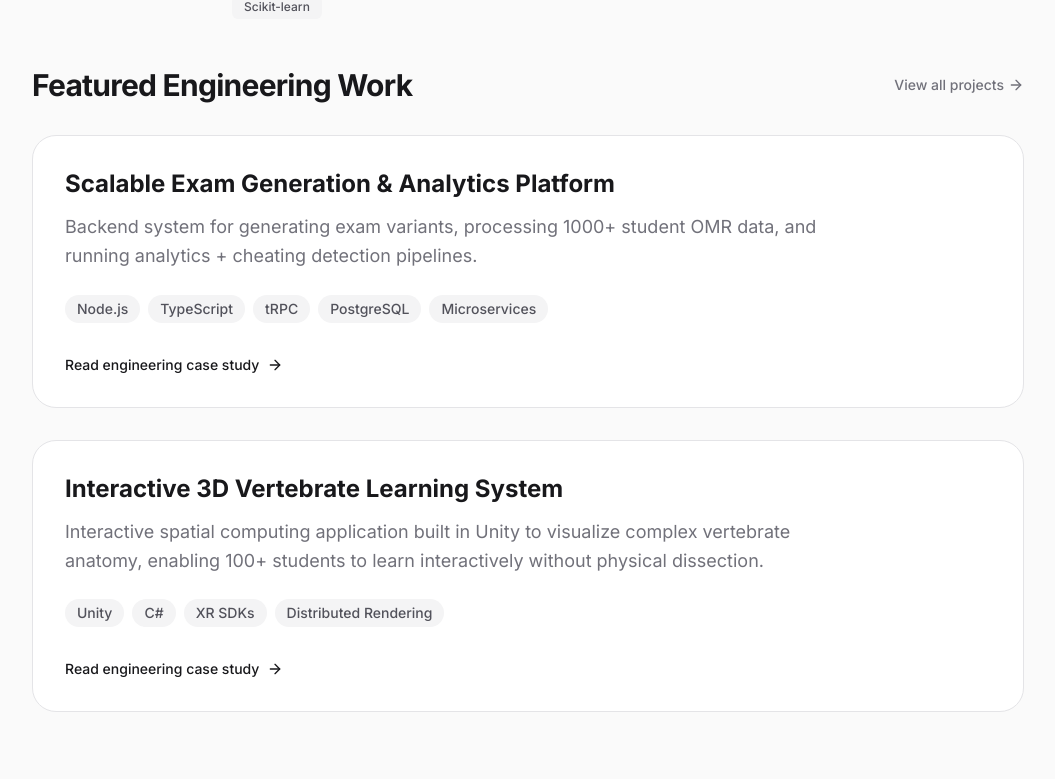
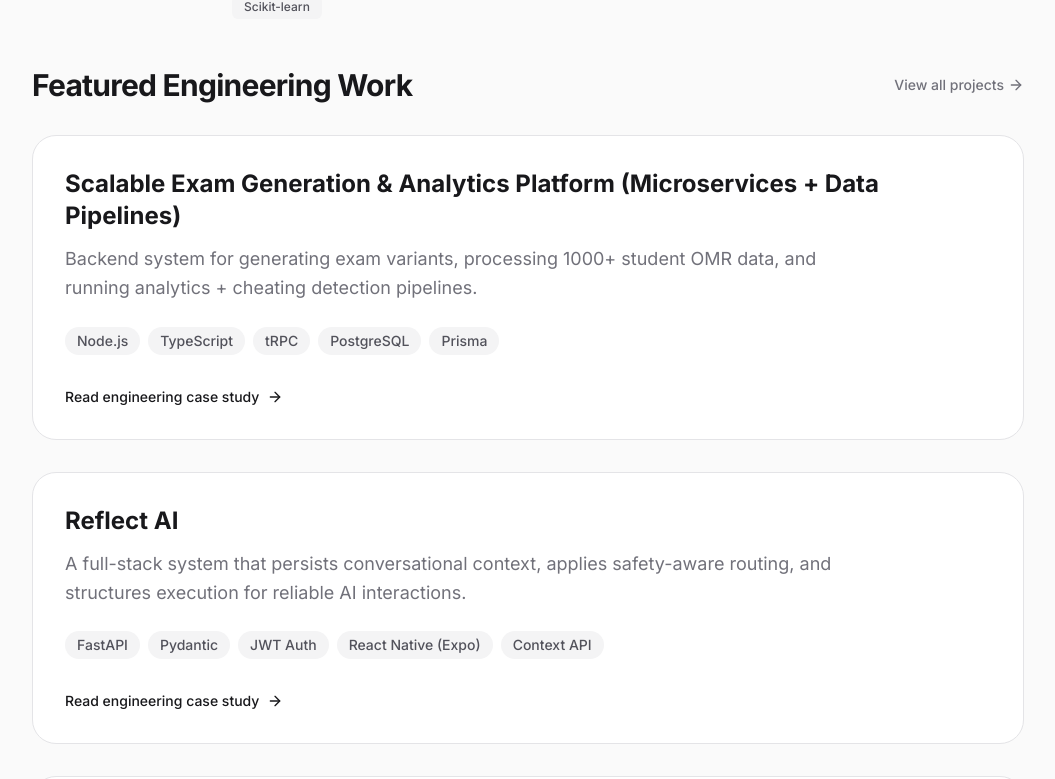
Before and after one commit to d2r3v/d2r3v.github.io, a Next.js app: page / in a window 1280 px wide. Shown: the part 778-1557 px from the top of the page, without its empty margins (112-1167 px from the left). Built offline with nearby package versions, Linux system fonts and the light colour scheme; no server answers.

Commit message:
Updated Landing Page

```diff
--- a/app/page.tsx
+++ b/app/page.tsx
@@ -1,7 +1,14 @@
 import Link from 'next/link'
 import { Github, Linkedin, FileText, ArrowRight } from 'lucide-react'
+import { projectsData } from './projects/data'
 
 export default function Home() {
+  const featuredProjects = projectsData.filter(p => ["exam-generation", "reflect-ai", "xr-vertebrate"].includes(p.id))
+  // Reorder to desired position
+  const reflectProject = featuredProjects.find(p => p.id === 'reflect-ai');
+  const otherProjects = featuredProjects.filter(p => p.id !== 'reflect-ai');
+  const orderedFeaturedProjects = [otherProjects[0], reflectProject!, otherProjects[1]];
+
   return (
     <div className="container mx-auto px-4 max-w-5xl flex flex-col justify-center h-full min-h-[calc(100vh-16rem)] py-20">
       <div className="max-w-3xl animate-in fade-in slide-in-from-bottom-4 duration-1000 delay-100 fill-mode-both">
@@ -87,19 +94,20 @@ export default function Home() {
         </div>
 
         <div className="flex flex-col gap-8">
-          {/* Project 1 */}
+          {orderedFeaturedProjects.map(project => (
             <Link
-            href="/projects/exam-generation-analysis"
+              key={project.id}
+              href={`/projects/${project.slug}`}
               className="group block p-8 rounded-3xl border border-zinc-200 dark:border-zinc-800 bg-white dark:bg-zinc-900 hover:border-zinc-300 dark:hover:border-zinc-700 transition-all hover:shadow-sm"
             >
               <h3 className="text-2xl font-bold mb-3 group-hover:text-zinc-600 dark:group-hover:text-zinc-300 transition-colors">
-              Scalable Exam Generation & Analytics Platform
+                {project.title}
               </h3>
               <p className="text-lg text-zinc-500 dark:text-zinc-400 mb-6 leading-relaxed max-w-3xl">
-              Backend system for generating exam variants, processing 1000+ student OMR data, and running analytics + cheating detection pipelines.
+                {project.summary}
               </p>
               <div className="flex flex-wrap gap-2 mb-8">
-              {["Node.js", "TypeScript", "tRPC", "PostgreSQL", "Microservices"].map((t) => (
+                {project.tech.slice(0, 5).map((t) => (
                   <span key={t} className="px-3 py-1 text-sm font-medium rounded-full bg-zinc-100 dark:bg-zinc-800 text-zinc-600 dark:text-zinc-300">
                     {t}
                   </span>
@@ -110,30 +118,7 @@ export default function Home() {
                 <ArrowRight className="ml-2 h-4 w-4 transition-transform group-hover:translate-x-1" />
               </div>
             </Link>
-
-          {/* Project 2 */}
-          <Link
-            href="/projects/xr-vertebrate-visualization"
-            className="group block p-8 rounded-3xl border border-zinc-200 dark:border-zinc-800 bg-white dark:bg-zinc-900 hover:border-zinc-300 dark:hover:border-zinc-700 transition-all hover:shadow-sm"
-          >
-            <h3 className="text-2xl font-bold mb-3 group-hover:text-zinc-600 dark:group-hover:text-zinc-300 transition-colors">
-              Interactive 3D Vertebrate Learning System
-            </h3>
-            <p className="text-lg text-zinc-500 dark:text-zinc-400 mb-6 leading-relaxed max-w-3xl">
-              Interactive spatial computing application built in Unity to visualize complex vertebrate anatomy, enabling 100+ students to learn interactively without physical dissection.
-            </p>
-            <div className="flex flex-wrap gap-2 mb-8">
-              {["Unity", "C#", "XR SDKs", "Distributed Rendering"].map((t) => (
-                <span key={t} className="px-3 py-1 text-sm font-medium rounded-full bg-zinc-100 dark:bg-zinc-800 text-zinc-600 dark:text-zinc-300">
-                  {t}
-                </span>
           ))}
-            </div>
-            <div className="flex items-center text-sm font-medium text-zinc-900 dark:text-zinc-50">
-              Read engineering case study
-              <ArrowRight className="ml-2 h-4 w-4 transition-transform group-hover:translate-x-1" />
-            </div>
-          </Link>
 
           <Link href="/projects" className="sm:hidden flex items-center justify-center h-12 rounded-xl bg-zinc-100 dark:bg-zinc-800 text-zinc-900 dark:text-zinc-50 font-medium mt-4">
             View all projects
--- a/app/projects/[slug]/page.tsx
+++ b/app/projects/[slug]/page.tsx
@@ -34,6 +34,13 @@ export default async function ProjectCaseStudy({ params }: { params: Promise<{ s
             <p className="text-2xl font-medium text-zinc-900 dark:text-zinc-100 mb-6">
               {project.tagline}
             </p>
+          )}
+          {project.status && (
+            <div className="mb-6">
+              <span className="inline-flex items-center rounded-md bg-blue-50 px-2 py-1 text-xs font-medium text-blue-700 ring-1 ring-inset ring-blue-700/10 dark:bg-blue-900/10 dark:text-blue-400 dark:ring-blue-400/20">
+                Status: {project.status}
+              </span>
+            </div>
           )}
           {(project.summary || project.description) && (
             <p className="text-xl text-zinc-600 dark:text-zinc-300 leading-relaxed">
--- a/app/projects/data.ts
+++ b/app/projects/data.ts
@@ -19,6 +19,7 @@ export type Project = {
   githubUrl: string
   demoUrl?: string
   reportUrl?: string
+  status?: string
 }
 
 export const projectsData: Project[] = [
@@ -63,7 +64,8 @@ export const projectsData: Project[] = [
     ],
     tech: ["Node.js", "TypeScript", "tRPC", "PostgreSQL", "Prisma", "React", "Microservices"],
     githubUrl: "",
-    reportUrl: "/Exam_Gen_Project_Report.pdf"
+    reportUrl: "/Exam_Gen_Project_Report.pdf",
+    status: "Completed"
   },
   {
     id: "xr-vertebrate",
@@ -97,6 +99,7 @@ export const projectsData: Project[] = [
     ],
     tech: ["Unity", "C#", "XR SDKs", "Sketchfab", "Distributed Rendering", "UX Design"],
     githubUrl: "",
+    status: "Completed"
   },
   {
     id: "pillcare",
@@ -139,32 +142,49 @@ export const projectsData: Project[] = [
     ],
     tech: ["TensorFlow", "Keras", "OpenCV", "MobileNetV2", "CRNN", "OpenFDA API"],
     githubUrl: "https://github.com/d2r3v/PillCare",
+    status: "Completed"
   },
 {
   id: "reflect-ai",
   slug: "reflect-ai",
-    title: "Reflect AI — Memory-Aware Support Companion",
-    tagline: "A full-stack AI system designed to maintain conversational memory, apply safety-aware response routing, and provide structured context persistence across sessions.",
-    summary: "Reflect AI is a full-stack AI system designed to maintain conversational memory, apply safety-aware response routing, and provide structured context persistence across sessions.",
-    overview: "Most AI chat systems treat conversations as stateless interactions. Reflect AI explores how persistent memory and structured execution pipelines can create more reliable and context-aware AI systems.",
+  title: "Reflect AI",
+  tagline: "Memory-aware AI companion with safety-aware response routing",
+  summary: "A full-stack system that persists conversational context, applies safety-aware routing, and structures execution for reliable AI interactions.",
+  overview: "Most AI chat systems treat conversations as stateless. Reflect AI explores how persistent memory and structured execution pipelines enable more reliable and context-aware AI systems.",
+
   contributions: [
     "Designed a memory-aware conversation system with persistent context retrieval",
     "Built a modular backend architecture (FastAPI) supporting context, tools, and execution pipelines",
     "Implemented end-to-end authentication with secure token handling in a React Native (Expo) app",
     "Structured the system for future tool orchestration and multi-step reasoning",
-      "Designed a safety-aware response pipeline (risk classification → mode selection → controlled response flow)"
+    "Designed a safety-aware response pipeline (risk classification → mode selection → controlled response routing)"
   ],
+
   standoutSections: [
     {
       title: "System Design Highlights",
-        content: "Separation of concerns between mobile client and backend services\nPlanned execution pipeline: context → tool selection → execution → response\nDeterministic handling of context updates to avoid race conditions in future parallel execution\nExtensible architecture for integrating LLM providers and external tools"
+      content: "Separation of concerns between mobile client and backend services\nPlanned execution pipeline: context → tool selection → execution → response\nDeterministic context updates to avoid race conditions in parallel execution\nExtensible architecture for LLM providers and external tools"
     },
     {
       title: "What I Learned",
-        content: "Designing AI systems requires more than model calls — state, safety, and execution flow matter\nClean abstractions early (context, tools, orchestration) prevent major refactors later\nBuilding for extensibility is a balance between not overengineering and not boxing yourself in"
+      content: "Designing AI systems requires more than model calls — state, safety, and execution flow matter\nClean abstractions early (context, tools, orchestration) prevent major refactors later\nBalancing extensibility with simplicity is critical to avoid overengineering"
     }
   ],
-    tech: ["AI Systems", "Full Stack", "System Design", "Mobile + Backend", "FastAPI", "Pydantic", "JWT Auth", "React Native (Expo)", "Context API", "PBKDF2 password hashing"],
+
+  tech: [
+    "FastAPI",
+    "Pydantic",
+    "JWT Auth",
+    "React Native (Expo)",
+    "Context API",
+    "PBKDF2",
+    "AI Systems",
+    "System Design",
+    "Full Stack"
+  ],
+
+  status: "In Progress",
+
   githubUrl: "https://github.com/d2r3v/reflect-ai",
 },
   {
@@ -204,6 +224,7 @@ export const projectsData: Project[] = [
     ],
     tech: ["Python", "Pandas", "Scikit-learn", "GitHub API", "Isolation Forest"],
     githubUrl: "",
-    reportUrl: "/Burnout_Detection.pdf"
+    reportUrl: "/Burnout_Detection.pdf",
+    status: "Completed"
   }
 ]
```
Lines whose indentation alone changed are shown as unchanged.
